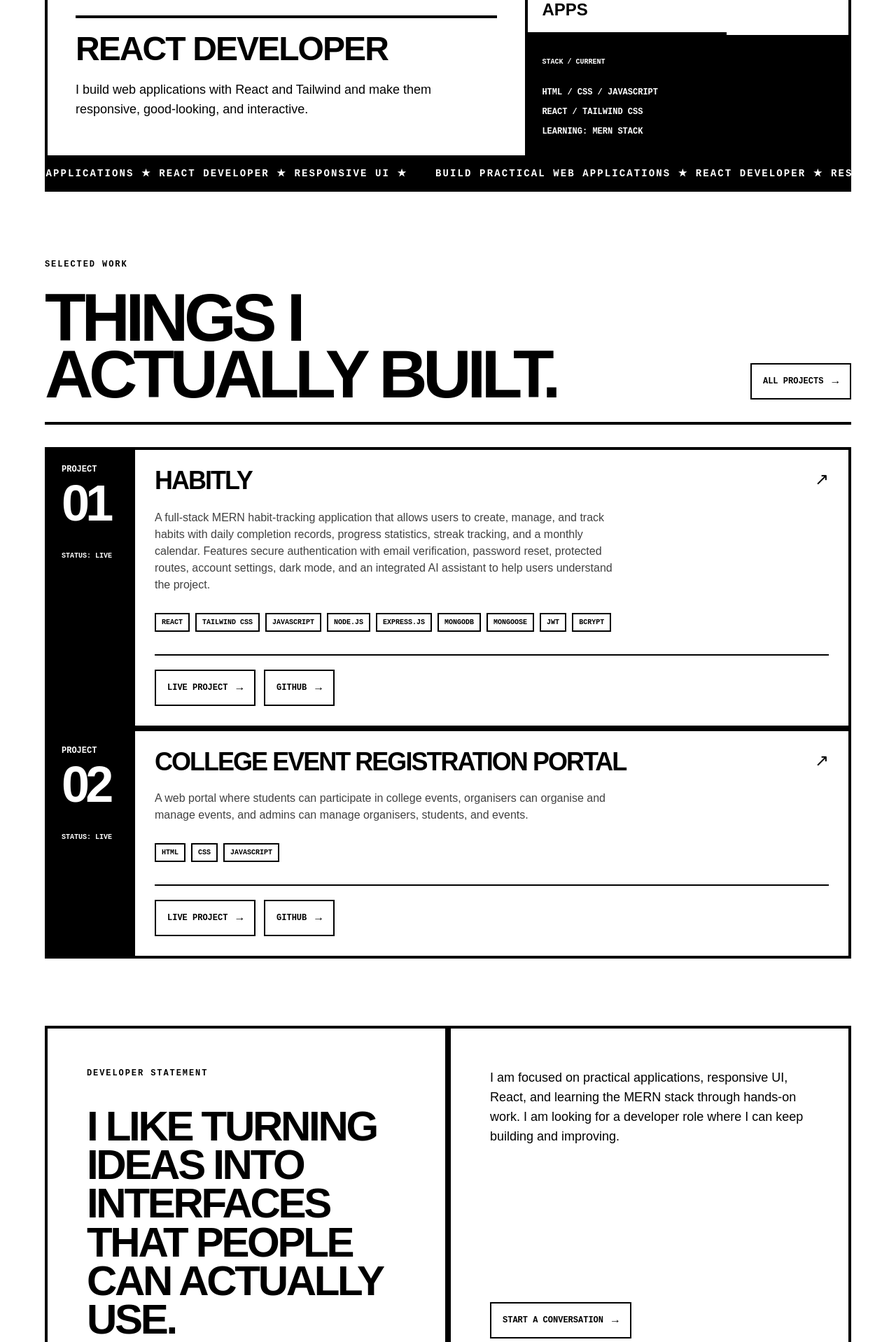
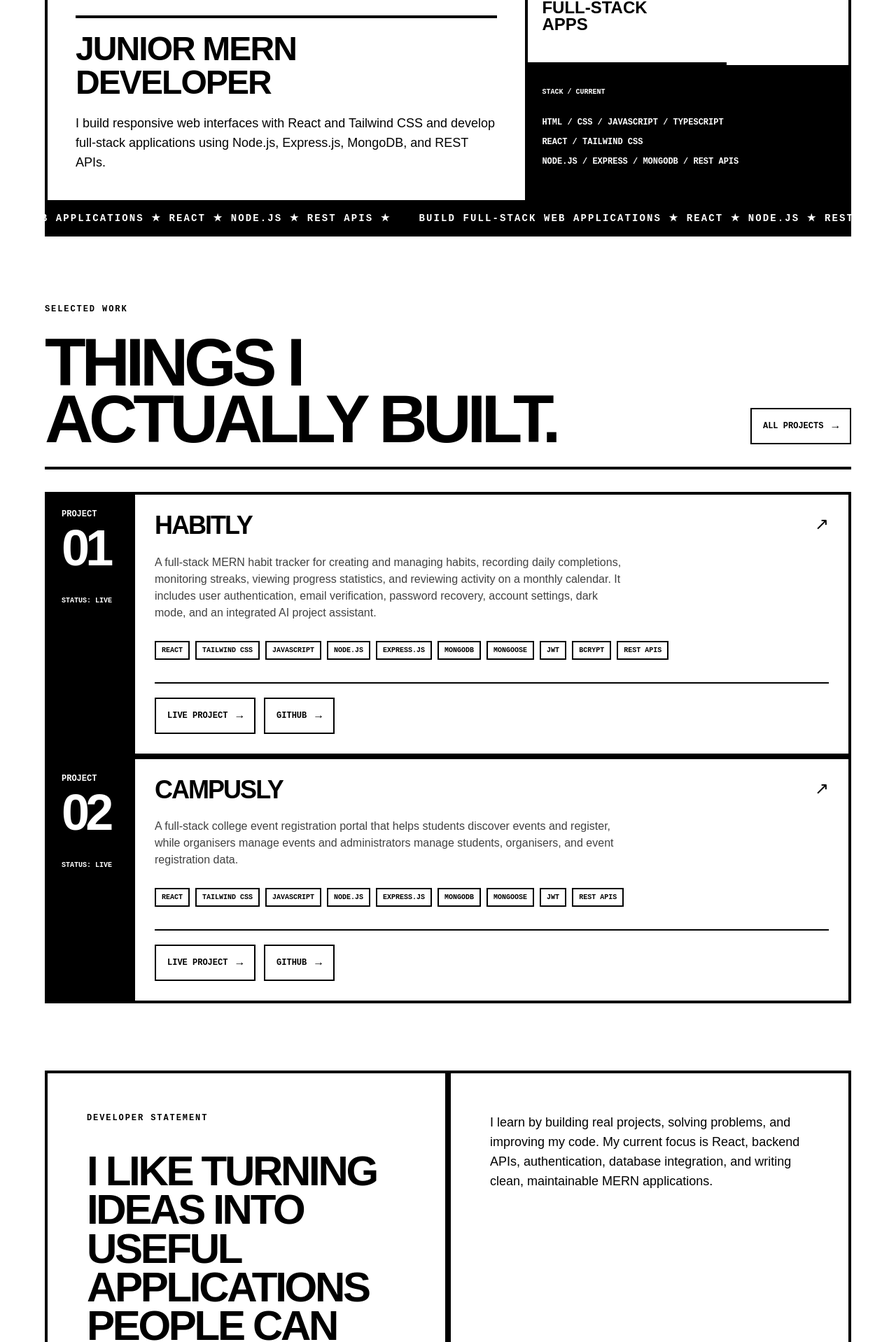
Before and after one commit to manoj2161/PORTFOLIO, a React (Vite) app: page / in a window 1280 px wide. Shown: the part 305-2223 px from the top of the page at 70% size. Built offline with nearby package versions, Linux system fonts and the light colour scheme.

Commit message:
Update portfolio content for current MERN profile
Refresh portfolio copy, skills, project descriptions, and contact messaging while preserving existing layout and styles.

```diff
--- a/index.html
+++ b/index.html
@@ -3,8 +3,8 @@
   <head>
     <meta charset="UTF-8" />
     <meta name="viewport" content="width=device-width, initial-scale=1.0" />
-    <meta name="description" content="Manoj Kumar — React Developer building practical, responsive web applications." />
-    <title>Manoj Kumar — React Developer</title>
+    <meta name="description" content="Manoj Kumar — BCA graduate and MERN Stack Trainee building responsive full-stack web applications with React, Node.js, Express, and MongoDB." />
+    <title>Manoj Kumar — Junior MERN Stack Developer</title>
   </head>
   <body>
     <div id="root"></div>
--- a/src/components/Footer.jsx
+++ b/src/components/Footer.jsx
@@ -4,12 +4,12 @@
       <div className="mx-auto flex max-w-7xl flex-col gap-6 px-4 py-8 sm:px-6 md:flex-row md:items-end md:justify-between lg:px-8">
         <div>
           <p className="text-3xl font-black tracking-[-0.06em] transition-transform duration-300 hover:translate-x-1 sm:text-4xl">MANOJ KUMAR</p>
-          <p className="mt-1 font-mono text-xs uppercase tracking-[0.15em]">MERN Stack Developer</p>
+          <p className="mt-1 font-mono text-xs uppercase tracking-[0.15em]">MERN Stack Trainee | React Developer</p>
         </div>
         <div className="flex flex-wrap gap-4 font-mono text-xs font-bold uppercase">
           <a className="underline underline-offset-4 transition hover:no-underline" href="https://github.com/manoj2161" target="_blank" rel="noreferrer">GitHub</a>
           <a className="underline underline-offset-4 transition hover:no-underline" href="https://www.linkedin.com/in/manoj-kumar-811245200" target="_blank" rel="noreferrer">LinkedIn</a>
-          <a className="underline underline-offset-4 transition hover:no-underline" href="mailto:manojjjj67@gmail.com">Email</a>
+          <a className="underline underline-offset-4 transition hover:no-underline" href="mailto:thakurmanu065@gmail.com">Email</a>
           <span>2026</span>
         </div>
       </div>
--- a/src/data/projects.js
+++ b/src/data/projects.js
@@ -3,7 +3,7 @@
     number: "01",
     name: "Habitly",
     description:
-    "A full-stack MERN habit-tracking application that allows users to create, manage, and track habits with daily completion records, progress statistics, streak tracking, and a monthly calendar. Features secure authentication with email verification, password reset, protected routes, account settings, dark mode, and an integrated AI assistant to help users understand the project.",
+      "A full-stack MERN habit tracker for creating and managing habits, recording daily completions, monitoring streaks, viewing progress statistics, and reviewing activity on a monthly calendar. It includes user authentication, email verification, password recovery, account settings, dark mode, and an integrated AI project assistant.",
     technologies: [
       "React",
       "Tailwind CSS",
@@ -13,19 +13,30 @@
       "MongoDB",
       "Mongoose",
       "JWT",
-    "bcrypt"
+      "bcrypt",
+      "REST APIs"
     ],
     github: "https://github.com/manoj2161/habitly-mern-project.git",
-  live: "https://habitlyx.vercel.app",
+    live: "https://habitlyx.vercel.com",
     status: "LIVE",
   },
   {
     number: "02",
-    name: "College Event Registration Portal",
+    name: "Campusly",
     description:
-      "A web portal where students can participate in college events, organisers can organise and manage events, and admins can manage organisers, students, and events.",
-    technologies: ["HTML", "CSS", "JavaScript"],
-    github: "https://github.com/manoj2161/EVENT-REGISTRATION-PORTAL",
+      "A full-stack college event registration portal that helps students discover events and register, while organisers manage events and administrators manage students, organisers, and event registration data.",
+    technologies: [
+      "React",
+      "Tailwind CSS",
+      "JavaScript",
+      "Node.js",
+      "Express.js",
+      "MongoDB",
+      "Mongoose",
+      "JWT",
+      "REST APIs"
+    ],
+    github: "https://github.com/manoj2161/College_Event_Registration_Portal",
     live: "https://event-registration-portal-one.vercel.app",
     status: "LIVE",
   },
@@ -33,7 +44,7 @@
     number: "03",
     name: "RecipeBox",
     description:
-      "A recipe application that fetches recipes, lets users save recipes, provides ingredients and cooking instructions, and includes a shopping-list page.",
+      "A recipe application that fetches recipes from an API, displays ingredients and cooking instructions, lets users save recipes, and provides a shopping-list page.",
     technologies: ["React", "Tailwind CSS", "Axios", "API integration"],
     github: "https://github.com/manoj2161/recipebox",
     live: "https://recipebox-zeta-five.vercel.app/",
--- a/src/pages/About.jsx
+++ b/src/pages/About.jsx
@@ -8,11 +8,18 @@
   "JavaScript",
   "TypeScript",
   "React",
+  "React Router",
+  "Context API",
   "Tailwind CSS",
+  "API Integration",
   "Node.js",
   "Express.js",
   "MongoDB",
+  "Mongoose",
   "REST APIs",
+  "JWT Authentication",
+  "bcrypt",
+  "Git & GitHub",
 ];
 
 function About() {
@@ -32,13 +39,13 @@
             </h1>
             <p className="mt-10 max-w-3xl text-base leading-7 sm:text-lg">
               I am a BCA graduate and MERN Stack Trainee at Apnitor Solutions,
-              Mohali, focused on building responsive and interactive web
-              applications. I work with React, JavaScript, TypeScript, and
-              Tailwind CSS on the frontend, while developing my backend skills
-              with Node.js, Express.js, MongoDB, and REST APIs. Through hands-on
-              projects like Habitly and Campusly, I am learning to build
-              complete applications, implement authentication, integrate APIs,
-              and write clean, maintainable code.
+              Mohali. I focus on building responsive interfaces with React,
+              JavaScript, TypeScript, and Tailwind CSS while developing
+              full-stack skills with Node.js, Express.js, MongoDB, and REST APIs.
+              I learn by building practical projects, integrating APIs,
+              implementing authentication, debugging issues, and improving my
+              code. My projects include Habitly, a habit-tracking application,
+              and Campusly, a college event registration portal.
             </p>
           </Reveal>
 
@@ -93,9 +100,9 @@
                 Looking for a junior MERN role.
               </p>
               <p className="mt-6 text-sm leading-6 text-white/75">
-                My goal is to build real-world applications, strengthen my
-                full-stack development skills, and contribute to a development
-                team where I can learn, solve problems, and grow as a developer.
+                I want to contribute to real-world applications, strengthen my
+                full-stack development skills, and work with a team where I can
+                solve problems, learn from feedback, and grow as a developer.
               </p>
               <div className="mt-8 text-black">
                 <ArrowLink to="/projects">See My Work</ArrowLink>
--- a/src/pages/Contact.jsx
+++ b/src/pages/Contact.jsx
@@ -18,7 +18,7 @@
           <Reveal className="border-4 border-black bg-black p-6 text-white sm:p-10 lg:p-14">
             <p className="font-mono text-xs font-bold uppercase">OPEN TO OPPORTUNITIES</p>
             <h1 className="mt-8 text-6xl font-black uppercase leading-[0.76] tracking-[-0.08em] sm:text-8xl lg:text-9xl">LET'S<br />TALK.</h1>
-            <p className="mt-10 max-w-2xl text-base leading-7 text-white/75 sm:text-lg">Looking for a developer role and opportunities to build practical web applications. The fastest way to reach me is email.</p>
+            <p className="mt-10 max-w-2xl text-base leading-7 text-white/75 sm:text-lg">Open to junior MERN Stack Developer opportunities where I can contribute to real projects, strengthen my full-stack skills, and keep learning with a development team. The fastest way to reach me is email.</p>
           </Reveal>
 
           <Reveal delay={100} className="mt-8 border-4 border-black">
--- a/src/pages/Home.jsx
+++ b/src/pages/Home.jsx
@@ -10,7 +10,7 @@
     <div>
       <section className="grid border-x-4 border-black lg:grid-cols-[1.2fr_0.8fr]">
         <div className="reveal border-b-4 border-black p-5 sm:p-8 lg:border-b-0 lg:border-r-4 lg:p-10">
-          <SectionLabel>Identity / Frontend</SectionLabel>
+          <SectionLabel>Identity / MERN Stack</SectionLabel>
           <p className="mt-12 font-mono text-xs font-bold uppercase tracking-[0.16em]">
             AVAILABLE FOR OPPORTUNITIES
           </p>
@@ -19,11 +19,12 @@
           </h1>
           <div className="mt-7 border-t-4 border-black pt-5">
             <p className="text-3xl font-black uppercase leading-none tracking-[-0.04em] sm:text-5xl">
-              React Developer
+              Junior MERN Developer
             </p>
             <p className="mt-5 max-w-2xl text-base leading-7 sm:text-lg">
-              I build web applications with React and Tailwind and make them
-              responsive, good-looking, and interactive.
+              I build responsive web interfaces with React and Tailwind CSS
+              and develop full-stack applications using Node.js, Express.js,
+              MongoDB, and REST APIs.
             </p>
           </div>
         </div>
@@ -55,7 +56,7 @@
               FOCUS
             </span>
             <p className="mt-7 text-2xl font-black uppercase leading-none">
-              PRACTICAL
+              FULL-STACK
               <br />
               APPS
             </p>
@@ -65,11 +66,11 @@
               STACK / CURRENT
             </span>
             <p className="mt-5 font-mono text-xs font-bold uppercase leading-7">
-              HTML / CSS / JAVASCRIPT
+              HTML / CSS / JAVASCRIPT / TYPESCRIPT
               <br />
               REACT / TAILWIND CSS
               <br />
-              LEARNING: MERN STACK
+              NODE.JS / EXPRESS / MONGODB / REST APIS
             </p>
           </div>
         </div>
@@ -81,12 +82,10 @@
       >
         <div className="ticker-track flex w-max font-mono text-sm font-bold uppercase tracking-[0.15em]">
           <span className="px-5">
-            BUILD PRACTICAL WEB APPLICATIONS ★ REACT DEVELOPER ★ RESPONSIVE UI
-            ★{" "}
+            BUILD FULL-STACK WEB APPLICATIONS ★ REACT ★ NODE.JS ★ REST APIS ★{" "}
           </span>
           <span className="px-5">
-            BUILD PRACTICAL WEB APPLICATIONS ★ REACT DEVELOPER ★ RESPONSIVE UI
-            ★{" "}
+            BUILD FULL-STACK WEB APPLICATIONS ★ REACT ★ NODE.JS ★ REST APIS ★{" "}
           </span>
         </div>
       </div>
@@ -126,7 +125,7 @@
           <Reveal className="border-x-4 border-b-4 border-black p-6 sm:p-10 lg:border-b-0 lg:border-r-4 lg:p-14">
             <SectionLabel number="02">Developer Statement</SectionLabel>
             <p className="mt-10 max-w-xl text-4xl font-black uppercase leading-[0.92] tracking-[-0.055em] sm:text-6xl">
-              I like turning ideas into interfaces that people can actually use.
+              I like turning ideas into useful applications people can actually use.
             </p>
           </Reveal>
           <Reveal
@@ -134,9 +133,10 @@
             className="border-x-4 flex flex-col justify-between p-6 sm:p-10 lg:p-14"
           >
             <p className="max-w-lg text-base leading-7 sm:text-lg">
-              I am focused on practical applications, responsive UI, React, and
-              learning the MERN stack through hands-on work. I am looking for a
-              developer role where I can keep building and improving.
+              I learn by building real projects, solving problems, and improving
+              my code. My current focus is React, backend APIs, authentication,
+              database integration, and writing clean, maintainable MERN
+              applications.
             </p>
             <div className="mt-12">
               <ArrowLink to="/contact">Start a Conversation</ArrowLink>
--- a/src/pages/Projects.jsx
+++ b/src/pages/Projects.jsx
@@ -16,8 +16,10 @@
               INDEX
             </h1>
             <p className="mt-7 max-w-2xl text-base leading-7">
-              A collection of practical web applications. No filler projects —
-              just work that represents what I am learning and building.
+              A collection of projects built while learning full-stack
+              development, from responsive React interfaces to backend APIs,
+              database integration, authentication, and practical application
+              features.
             </p>
           </div>
         </div>
```
Lines whose indentation alone changed are shown as unchanged.
